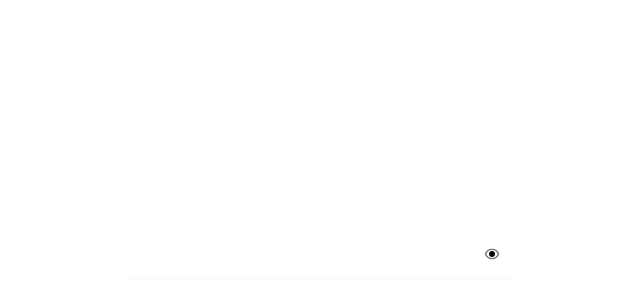
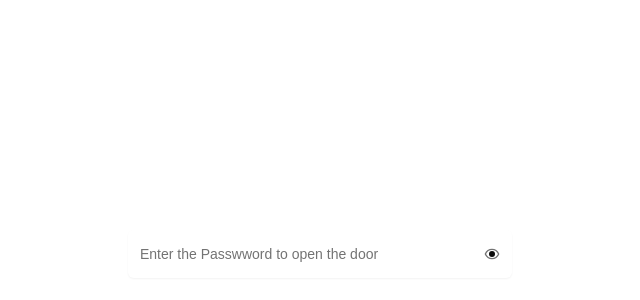
Before and after one commit to LakshayBot/pentyflix, a React (Vite) app: page / in a window 1280 px wide. Shown: the part 146-446 px from the top of the page, without its empty margins (320-960 px from the left). Built offline with nearby package versions, Linux system fonts and the light colour scheme.

Commit message:
PlaceHolder

```diff
--- a/src/App.tsx
+++ b/src/App.tsx
@@ -69,7 +69,8 @@ const PasswordInput: React.FC = () => {
         type={showPassword ? "text" : "password"}
         value={password}
         onChange={(e) => setPassword(e.target.value)}
-        className="pr-10 border-0 focus-visible:ring-0" // Remove border and focus ring
+        className="pr-10 border-0 focus-visible:ring-0"
+        placeholder="Enter the Passwword to open the door"
       />
       <button
         type="button"
```
